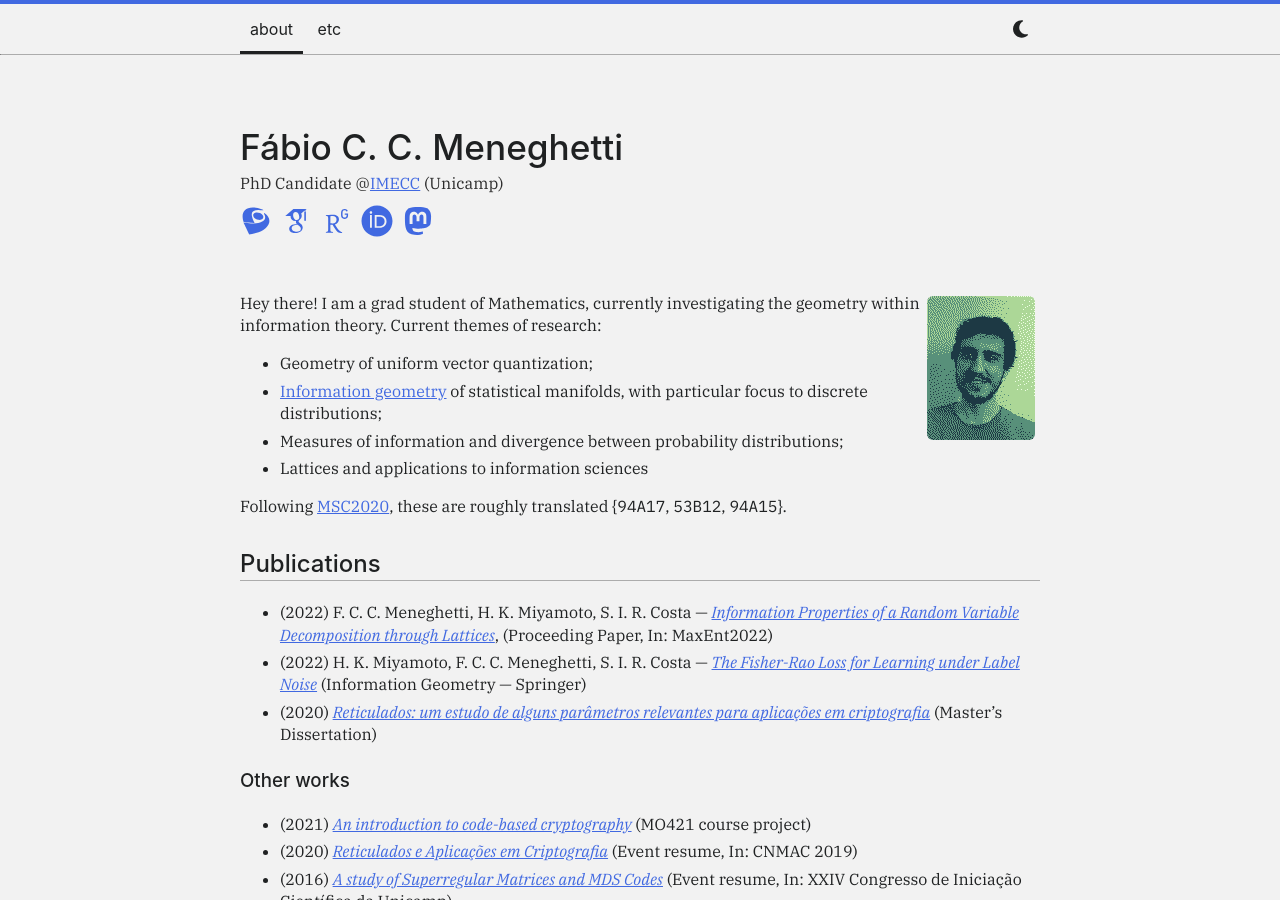
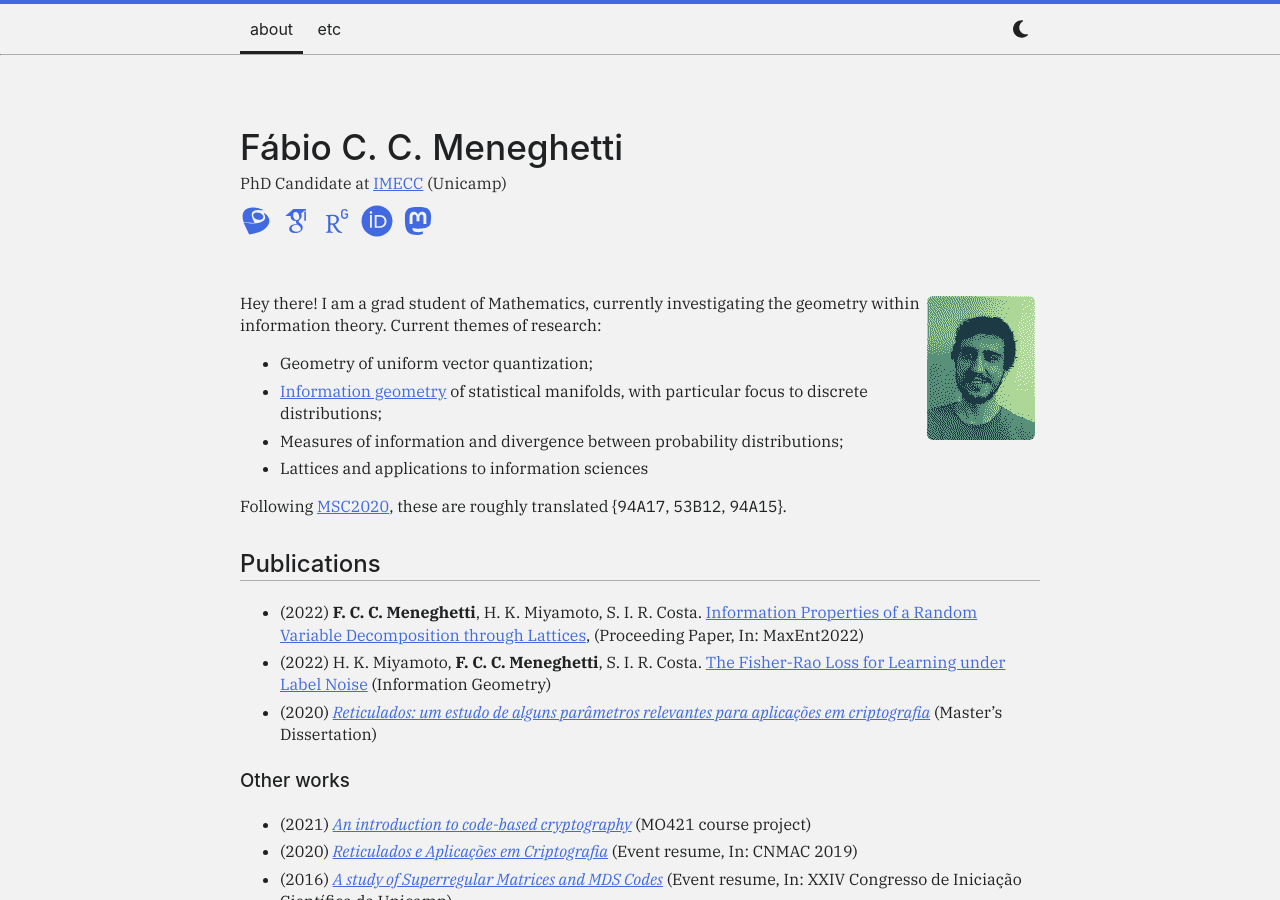
Before and after one commit to fabiom/fabiom.github.io, a Jekyll site: the page built from index.md, in a window 1280 px wide and 900 px high. Built offline with Jekyll 4.4.1, drawn with Linux system fonts in a browser that asks for light colours.

Commit message:
Bold text in my name

```diff
--- a/index.md
+++ b/index.md
@@ -2,7 +2,7 @@
 layout: default
 name: about
 title: Fábio C. C. Meneghetti
-subtitle: PhD Candidate @<a href="https://www.ime.unicamp.br">IMECC</a> (Unicamp)
+subtitle: PhD Candidate at <a href="https://www.ime.unicamp.br">IMECC</a> (Unicamp)
 display-links: true
 section: about
 ---
@@ -20,8 +20,8 @@ Following [MSC2020](https://mathscinet.ams.org/mathscinet/msc/msc2020.html), the
 
 ## Publications
 
-- (2022) F. C. C. Meneghetti, H. K. Miyamoto, S. I. R. Costa — *[Information Properties of a Random Variable Decomposition through Lattices](https://www.mdpi.com/2673-9984/5/1/19)*, (Proceeding Paper, In: MaxEnt2022)
-- (2022) H. K. Miyamoto, F. C. C. Meneghetti, S. I. R. Costa — *[The Fisher-Rao Loss for Learning under Label Noise](https://doi.org/10.1007/s41884-022-00076-8)* (Information Geometry --- Springer)
+- (2022) **F. C. C. Meneghetti**, H. K. Miyamoto, S. I. R. Costa. [Information Properties of a Random Variable Decomposition through Lattices](https://www.mdpi.com/2673-9984/5/1/19), (Proceeding Paper, In: MaxEnt2022)
+- (2022) H. K. Miyamoto, **F. C. C. Meneghetti**, S. I. R. Costa. [The Fisher-Rao Loss for Learning under Label Noise](https://doi.org/10.1007/s41884-022-00076-8) (Information Geometry)
 - (2020) *[Reticulados: um estudo de alguns parâmetros relevantes para aplicações em criptografia](docs/dissertacao.pdf)* (Master's Dissertation)
 
 ### Other works
```
